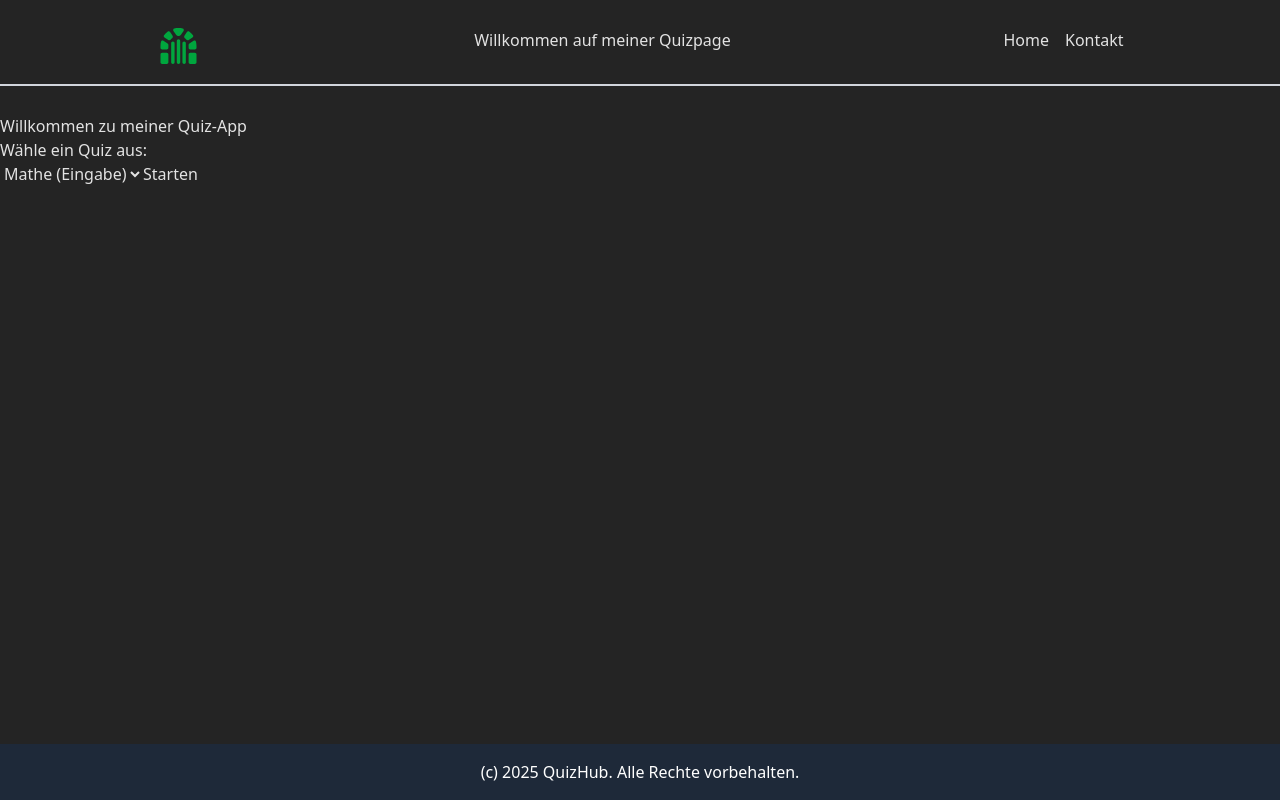
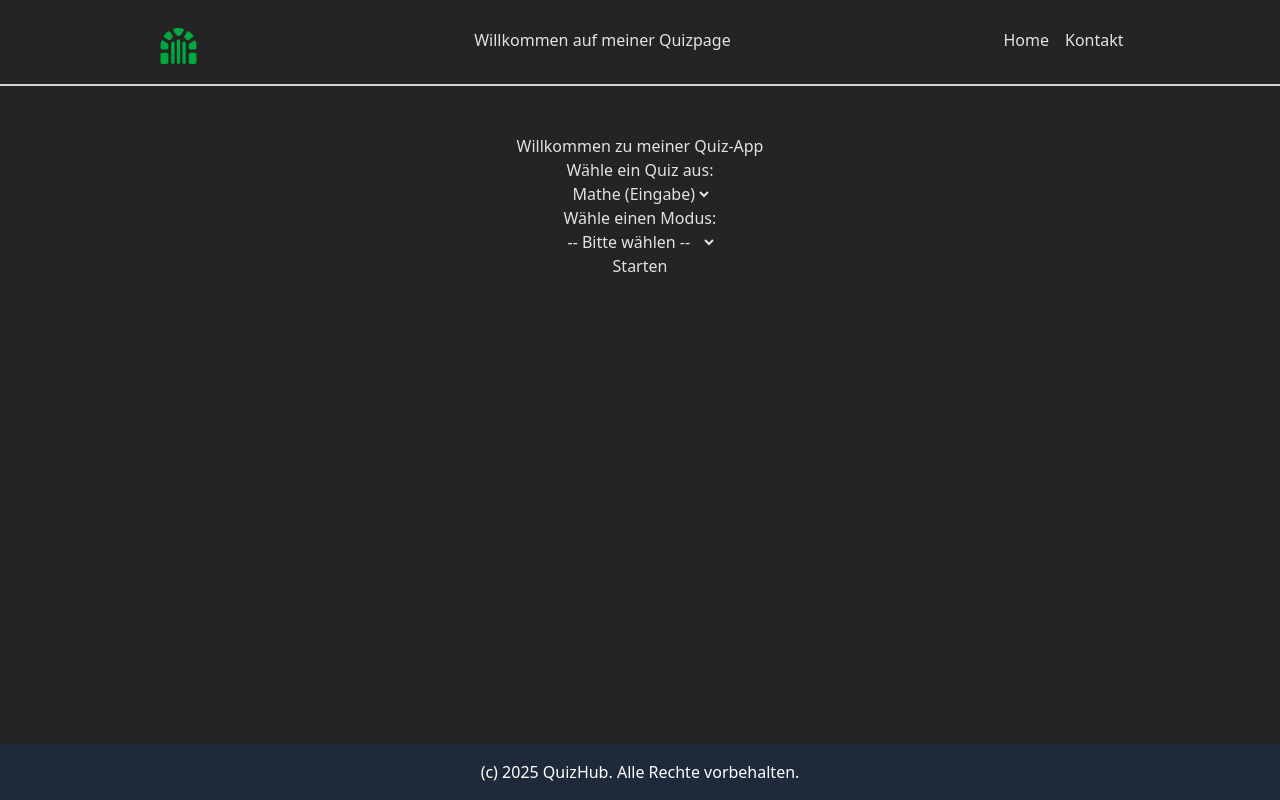
Before and after one commit to MadBellatrix/quizhub, a React (Vite) app: page / in a window 1280 px wide. Built offline with nearby package versions, Linux system fonts and the light colour scheme.

Commit message:
Modiauswahl hinzugefügt//Struktur angepasst

```diff
--- a/src/pages/Homepage.jsx
+++ b/src/pages/Homepage.jsx
@@ -4,14 +4,23 @@ import { quizzes } from "../data";
 
 export default function Homepage() {
   const [selectedQuiz, setSelectedQuiz] = useState("math");
+  const [selectedMode, setSelectedMode] = useState("");
   const navigate = useNavigate();
 
+
+  const modes = [
+    { id: "time", name: "Zeitmodus" },
+    { id: "practice", name: "Übungsmodus" },
+    { id: "score", name: "Highscore-Modus" }
+  ];
+
   return (
-    <div>
+    <section className="flex flex-col items-center justify-center p-5">
       <h1>Willkommen zu meiner Quiz-App</h1>
       <p>Wähle ein Quiz aus:</p>
 
-      {/* Dropdown: mit der Liste alle Quizzes */}
+      <div>
+        {/* Dropdown: alle Quizzes */}
         <select
           value={selectedQuiz}
           onChange={(e) => setSelectedQuiz(e.target.value)}
@@ -22,11 +31,38 @@ export default function Homepage() {
             </option>
           ))}
         </select>
+      </div>
+
+      <div>
+        <p>Wähle einen Modus:</p>
+        {/* Dropdown: Modi */}
+        <select
+          value={selectedMode}
+          onChange={(e) => setSelectedMode(e.target.value)}
+        >
+          <option value="">-- Bitte wählen --</option>
+          {modes.map((m) => (
+            <option key={m.id} value={m.id}>
+              {m.name}
+            </option>
+          ))}
+        </select>
+      </div>
 
       {/* Quiz wird erst nach Buttondruck gestartet */}
-      <button onClick={() => navigate(`/quiz/${selectedQuiz}`)}>
+      <div>
+        <button
+          onClick={() => {
+            if (!selectedMode) {
+              alert("Bitte zuerst einen Modus auswählen!");
+              return;
+            }
+            navigate(`/quiz/${selectedQuiz}/${selectedMode}/0`);
+          }}
+        >
           Starten
         </button>
       </div>
+    </section>
   );
 }
```
Lines whose indentation alone changed are shown as unchanged.
